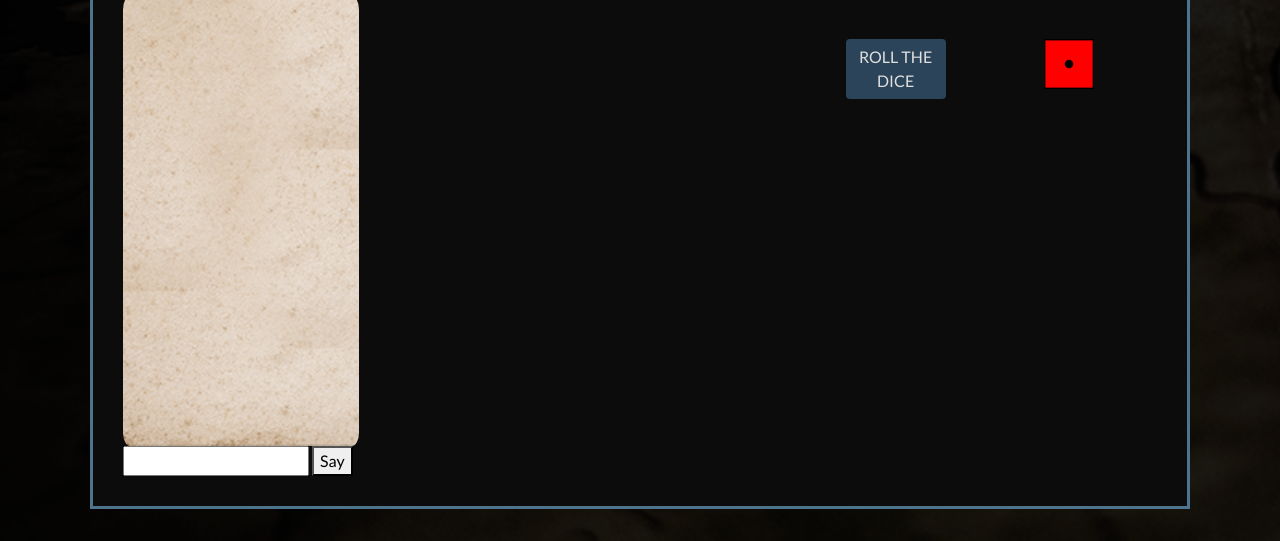
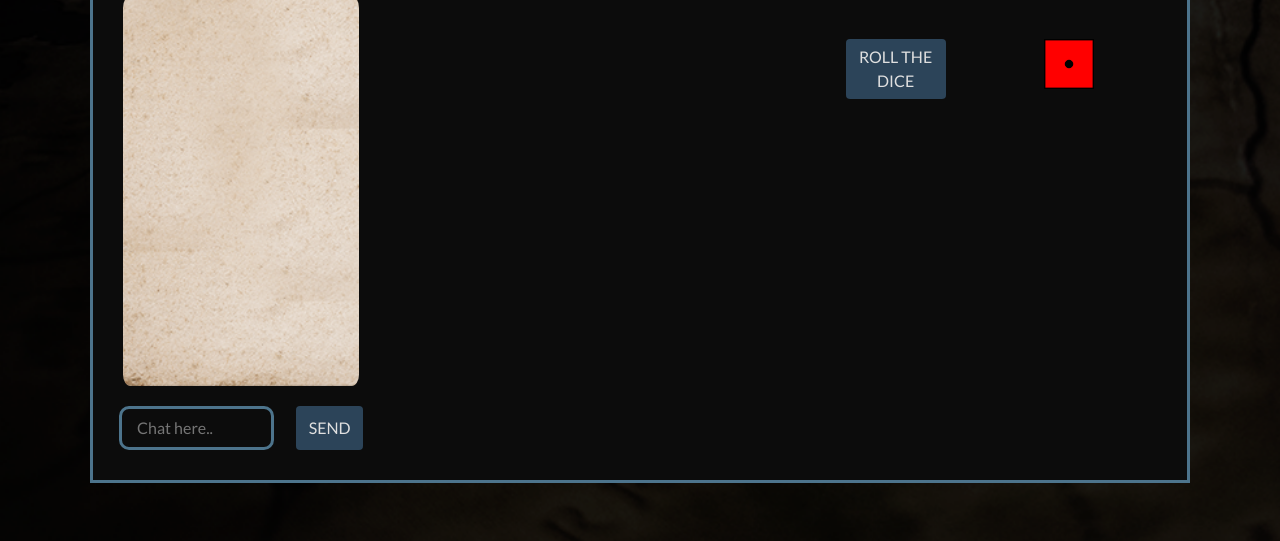
Before and after one commit to FrontEndVetle/GOT_Game_SemesterProject2_multiplayer, a plain HTML site: page game.html in a window 1280 px wide. Shown: the part 411-952 px from the top of the page. Drawn offline with nearby package versions, Linux system fonts and the light colour scheme; no server answers.

Commit message:
updated styling for chat input and btn on game page

```diff
--- a/game.html
+++ b/game.html
@@ -85,8 +85,10 @@
                     <ul class="story-board__list" id="story-board-list"></ul>
                 </div>
                 <form id="chat-form">
-                    <input id="chat" autocomplete="off" title="chat" />
-                    <button id="say">Say</button>
+                    <div class="row d-flex justify-content-around">
+                        <input class="chat-form__input col-7" id="chat" autocomplete="off" title="chat" placeholder="Chat here.." />
+                        <button class="chat-form__btn btn col-3" id="say">SEND</button>
+                    </div>
                 </form>
             </div>
             <div class="col-xs-12 col-md-4 game-board">
--- a/js/game.js
+++ b/js/game.js
@@ -24,22 +24,6 @@ const onChatSubmitted = (sock) => (e) => {
     sock.emit('message', text);
 };
 
-(() => {
-    const sock = io();
-
-    sock.on('message', log);
-
-    document
-        .querySelector('#chat-form')
-        .addEventListener('submit', onChatSubmitted(sock));
-})();
-
-//player starts
-let currentPlayerTurn = 0;
-//display next player variable
-let nextPlayer = 0;
-let roll;
-
 //mute audio/sounds
 function enableMute() {
     moveAudio.muted = true;
@@ -50,6 +34,21 @@ function disableMute() {
     moveAudio.muted = false;
     diceAudio.muted = false;
 }
+
+(() => {
+    const sock = io();
+    sock.on('turn', ({ roll }) => console.log(roll));
+    sock.on('message', log);
+
+    document
+        .querySelector('#chat-form')
+        .addEventListener('submit', onChatSubmitted(sock));
+
+    //player starts
+    let currentPlayerTurn = 0;
+    //display next player variable
+    let nextPlayer = 0;
+    let roll;
 
     var player = JSON.parse(localStorage.getItem('player'));
     var player2 = JSON.parse(localStorage.getItem('player2'));
@@ -107,6 +106,7 @@ window.rollDice = () => {
         currentPlayer = players[currentPlayerTurn];
         currentRoll = diceEyes[roll];
         currentPlayer.throws++;
+        sock.emit('turn', { roll });
         showTurn();
 
         const rolledEvent = document.createTextNode(
@@ -404,3 +404,4 @@ function loadWinner() {
         localStorage.setItem('winner', JSON.stringify(winner));
         window.location.replace('win.html');
     }
+})();
--- a/styles/partials/_game.scss
+++ b/styles/partials/_game.scss
@@ -9,11 +9,26 @@
     border-radius: 3%;
     margin-top: 40px;
     display: block;
-    height: 450px;
+    height: 390px;
     &__event {
         margin-top: 30px;
         color: $text-color-dark;
         padding: 10px;
+    }
+}
+
+//chat
+.chat-form {
+    &__btn {
+        width: 50px;
+        margin-top: 20px;
+    }
+    &__input {
+        margin-top: 20px;
+        border-radius: 10px;
+        background-color: $bg-color;
+        color: $text-color;
+        border: $card-border;
     }
 }
 
```
Also changed, not shown: styles/styles.css, 1 other file. Lines whose indentation alone changed are shown as unchanged.
